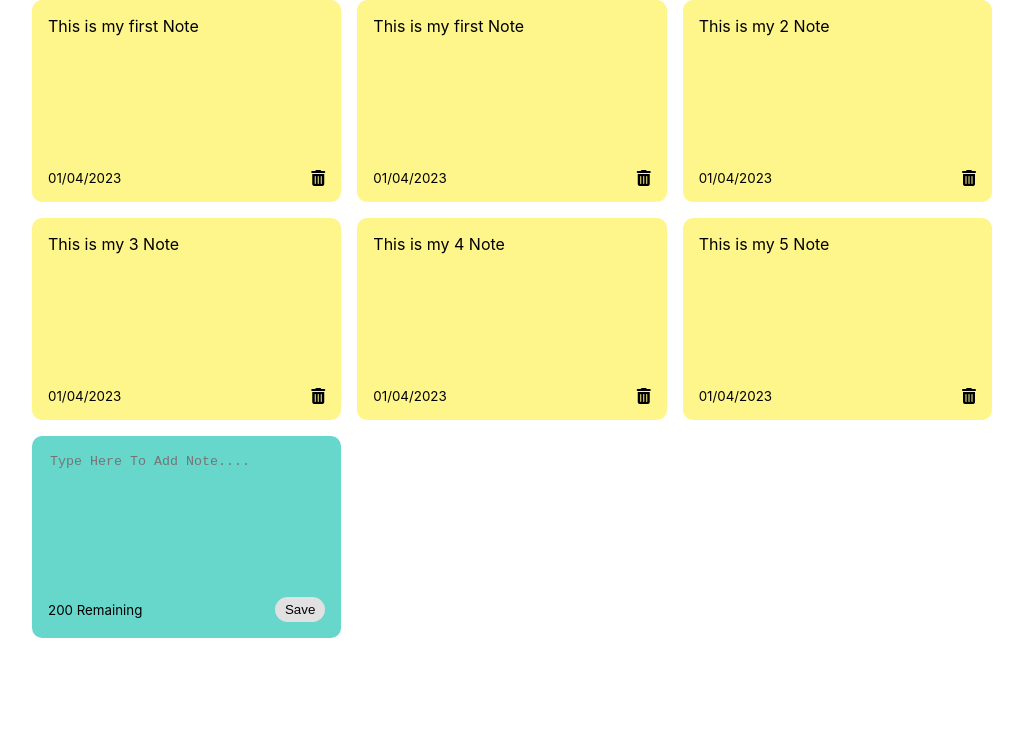
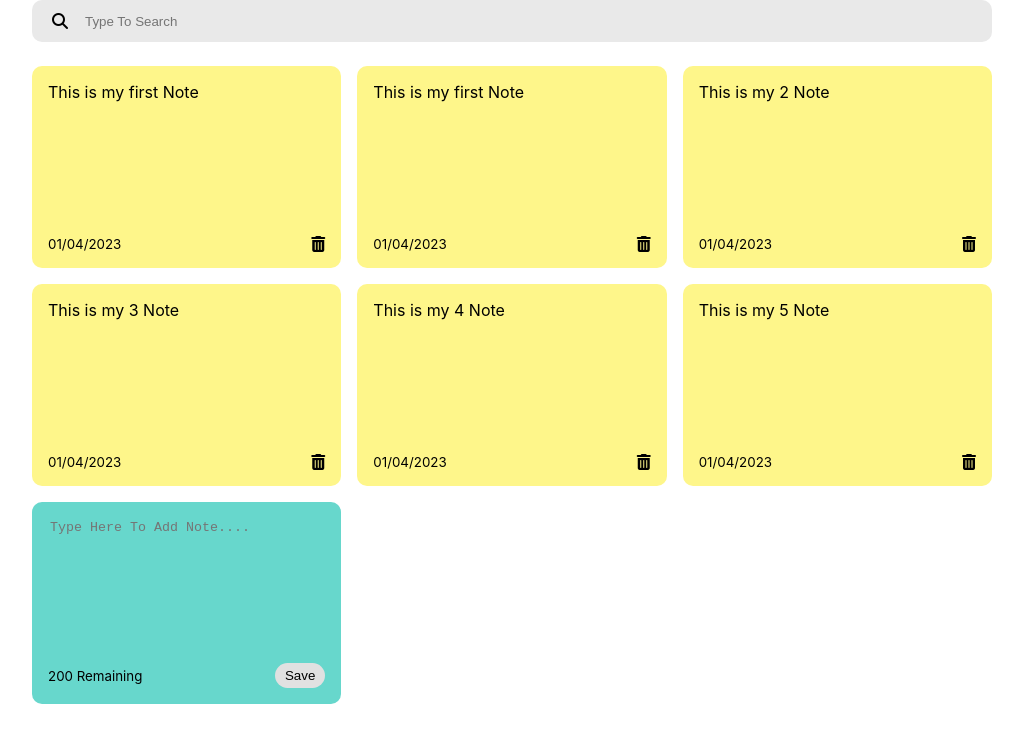
Before and after one commit to vishu118/ReactNotesApp, a React (Create React App) app: page / in a window 1280 px wide. Shown: the top 742 px of the page, without its empty margins (128-1151 px from the left). Built offline with nearby package versions, Linux system fonts and the light colour scheme.

Commit message:
search and delete

```diff
--- a/src/App.js
+++ b/src/App.js
@@ -1,6 +1,7 @@
 import { useState } from "react";
 import NotesList from "./Components/NotesList";
 import {nanoid} from 'nanoid';
+import Search from "./Components/Search";
 
 
 
@@ -44,6 +45,9 @@ const App = ()=> {
   ])
 
 
+
+  const [SearchNote,setSearchNote] = useState("")
+
   const addNote = (text) =>{
    const date = new Date()
    const newNote = {
@@ -67,7 +71,11 @@ const App = ()=> {
 
   return (
     <div className="container">
-    <NotesList notes={notes} handleAddNote = {addNote}  handleDeleteNote = {deleteNote}/>
+     <Search handleSearchNote = {setSearchNote}/>
+    <NotesList notes={notes.filter((ele)=>
+               ele.text.toLowerCase().includes(SearchNote))}
+               handleAddNote = {addNote}
+               handleDeleteNote = {deleteNote}/>
     </div>
   );
 }
--- a/src/Components/Note.js
+++ b/src/Components/Note.js
@@ -9,7 +9,7 @@ const Note = ({id,text,date,handleDeleteNote}) => {
         <span>{text}</span>
         <div className='note-footer'>
                 <small>{date}</small>
-               <i className="fa-solid fa-trash-can" onClick = { ()=>handleDeleteNote(id)}></i>
+               <i className="fa-solid fa-trash-can delete-icon" onClick = { ()=>handleDeleteNote(id)}></i>
         </div>
 
     </div>
--- /dev/null
+++ b/src/Components/Search.js
@@ -0,0 +1,12 @@
+import React from 'react'
+
+const Search = ({handleSearchNote}) => {
+  return (
+   <div className='search'>
+    <i class="fa-solid fa-magnifying-glass search-icons "></i>
+    <input type='text' placeholder='Type To Search' onChange={(e)  => handleSearchNote(e.target.value)}></input>
+   </div>
+  )
+}
+
+export default Search
--- a/src/index.css
+++ b/src/index.css
@@ -69,6 +69,7 @@ textarea:focus {
 .save:hover {
 	background-color: #ededed;
 	cursor: pointer;
+  transform: scale(1.1);
 }
 
 .note {
@@ -92,6 +93,12 @@ textarea:focus {
 	cursor: pointer;
 }
 
+.delete-icon:hover{
+  transform:scale(1.5);
+  background-color: #fff;
+
+}
+
 .search {
 	display: flex;
 	align-items: center;
@@ -110,3 +117,6 @@ textarea:focus {
 .search input:focus {
 	outline: none;
 }
+.search-icons{
+  margin: 8px 15px;
+}
```
